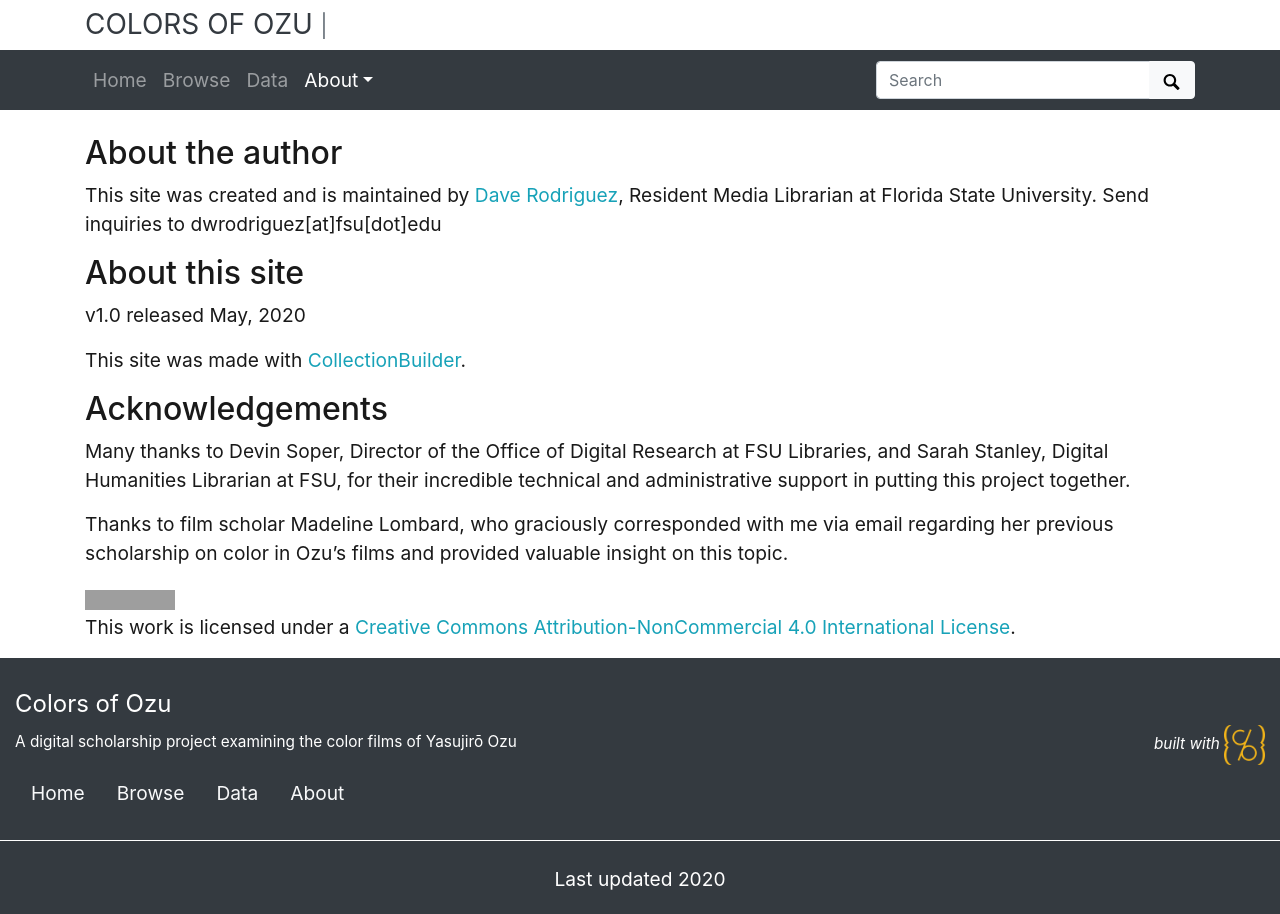
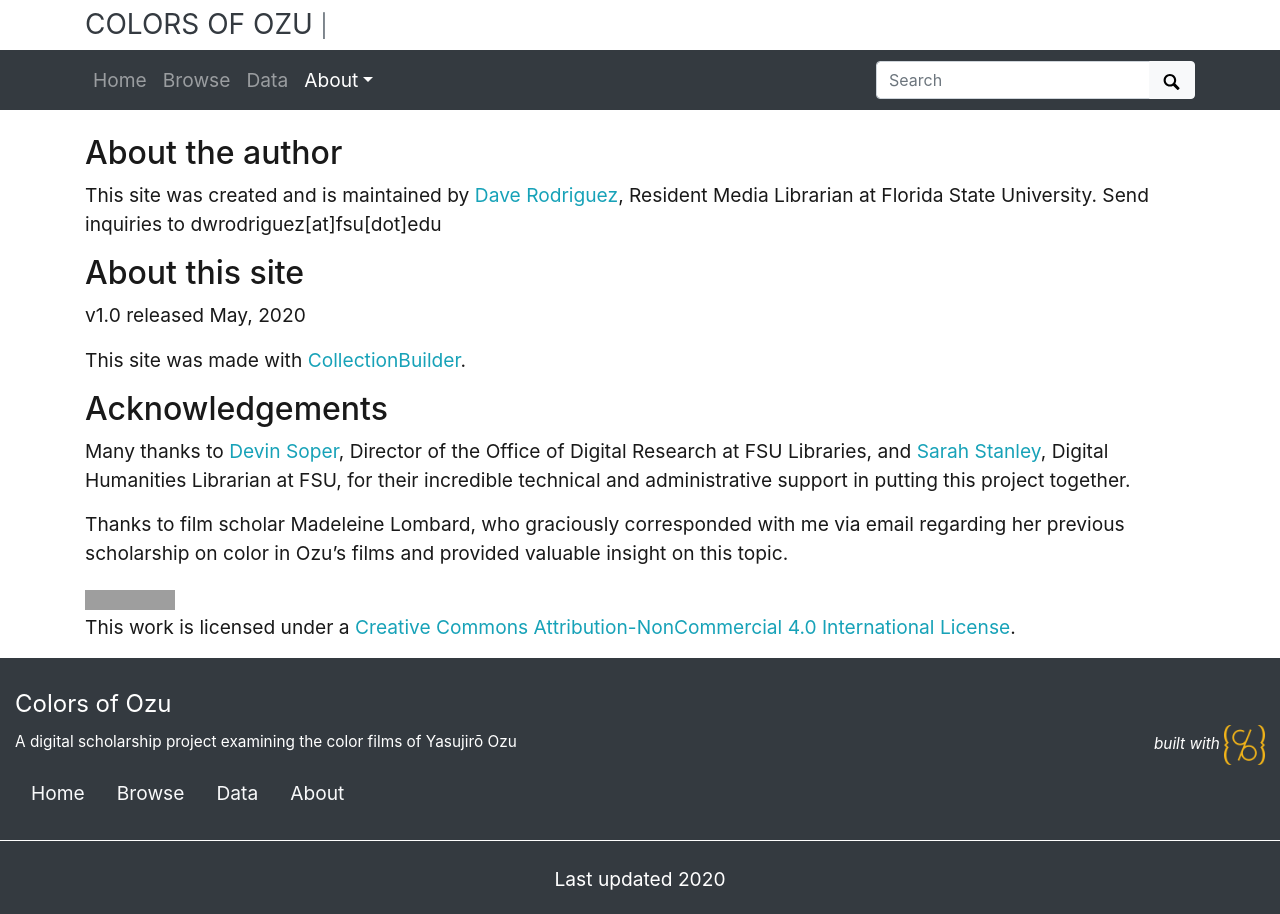
Before and after one commit to drodz11/colors-of-ozu, a Jekyll site: the page built from pages/credits.md, in a window 1280 px wide. Built offline with Jekyll 4.4.1, drawn with Linux system fonts in a browser that asks for light colours; grey boxes are pictures that could not be loaded.

Commit message:
Update credits.md

```diff
--- a/pages/credits.md
+++ b/pages/credits.md
@@ -14,8 +14,8 @@
 This site was made with [CollectionBuilder](https://collectionbuilder.github.io/about.html).
 
 ## Acknowledgements
-Many thanks to Devin Soper, Director of the Office of Digital Research at FSU Libraries, and Sarah Stanley, Digital Humanities Librarian at FSU, for their incredible technical and administrative support in putting this project together.
+Many thanks to [Devin Soper](https://orcid.org/0000-0002-2667-4594), Director of the Office of Digital Research at FSU Libraries, and [Sarah Stanley](https://github.com/scstanley7), Digital Humanities Librarian at FSU, for their incredible technical and administrative support in putting this project together.
 
-Thanks to film scholar Madeline Lombard, who graciously corresponded with me via email regarding her previous scholarship on color in Ozu's films and provided valuable insight on this topic.
+Thanks to film scholar Madeleine Lombard, who graciously corresponded with me via email regarding her previous scholarship on color in Ozu's films and provided valuable insight on this topic.
 
 <a rel="license" href="http://creativecommons.org/licenses/by-nc/4.0/"><img alt="Creative Commons License" style="border-width:0" src="https://i.creativecommons.org/l/by-nc/4.0/88x31.png" /></a><br />This work is licensed under a <a rel="license" href="http://creativecommons.org/licenses/by-nc/4.0/">Creative Commons Attribution-NonCommercial 4.0 International License</a>.
```
